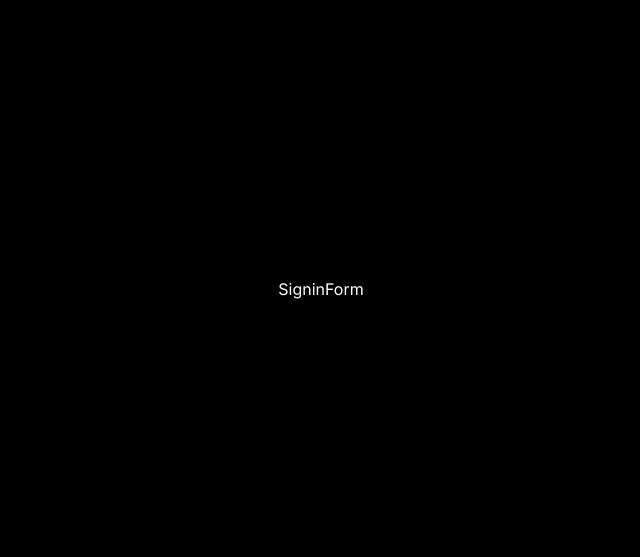
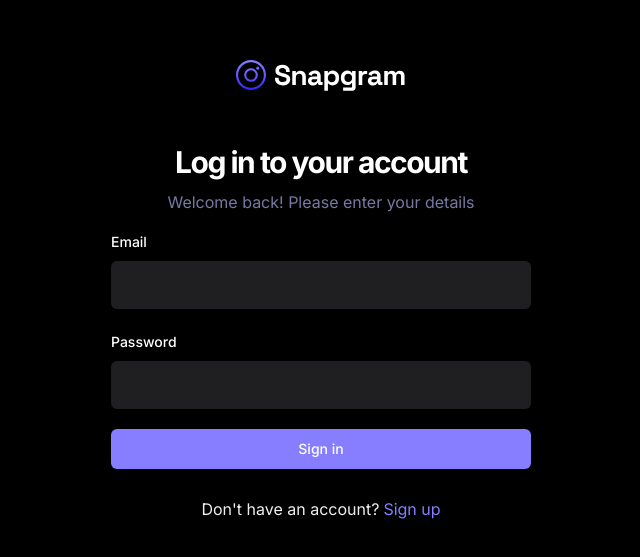
Before and after one commit to DoodleHub/snapgram, a React (Vite) app: page /sign-in in a window 1280 px wide. Shown: the part 111-668 px from the top of the page, without its empty margins (319-959 px from the left). Built offline with nearby package versions, Linux system fonts and the light colour scheme; no server answers.

Commit message:
feat: implement sign in page

```diff
--- a/src/_auth/forms/SigninForm.tsx
+++ b/src/_auth/forms/SigninForm.tsx
@@ -1,5 +1,123 @@
+import { zodResolver } from '@hookform/resolvers/zod';
+import { useForm } from 'react-hook-form';
+import { z } from 'zod';
+import { Link, useNavigate } from 'react-router-dom';
+
+import { Button } from '@/components/ui/button';
+import {
+  Form,
+  FormControl,
+  FormField,
+  FormItem,
+  FormLabel,
+  FormMessage,
+} from '@/components/ui/form';
+import { Input } from '@/components/ui/input';
+import { SigninValidation } from '@/lib/validation';
+import Loader from '@/components/shared/Loader';
+import { useToast } from '@/components/ui/use-toast';
+import { useSignInAccount } from '@/lib/react-query/queriesAndMutations';
+import { useUserContext } from '@/context/AuthContext';
+
 const SigninForm = () => {
-  return <div>SigninForm</div>;
+  const { toast } = useToast();
+  const navigate = useNavigate();
+  const { checkAuthUser, isLoading: isUserLoading } = useUserContext();
+
+  const { mutateAsync: signInAccount, isPending: isSigningin } =
+    useSignInAccount();
+
+  const form = useForm<z.infer<typeof SigninValidation>>({
+    resolver: zodResolver(SigninValidation),
+    defaultValues: {
+      email: '',
+      password: '',
+    },
+  });
+
+  async function onSubmit(values: z.infer<typeof SigninValidation>) {
+    const session = await signInAccount({
+      email: values.email,
+      password: values.password,
+    });
+
+    if (!session) {
+      return toast({ title: 'Sign in failed. Please try again.' });
+    }
+
+    const isLoggedIn = await checkAuthUser();
+
+    if (isLoggedIn) {
+      form.reset();
+      navigate('/');
+    } else {
+      return toast({ title: 'Sign up failed. Please try again.' });
+    }
+  }
+
+  return (
+    <Form {...form}>
+      <div className="sm:w-420 flex-center flex-col">
+        <img src="/assets/images/logo.svg" />
+        <h2 className="h3-bold md:h2-bold pt-5 sm:pt-12">
+          Log in to your account
+        </h2>
+        <p className="text-light-3 small-medium md:base-regular mt-2">
+          Welcome back! Please enter your details
+        </p>
+
+        <form
+          onSubmit={form.handleSubmit(onSubmit)}
+          className="flex flex-col gap-5 w-full mt-4"
+        >
+          <FormField
+            control={form.control}
+            name="email"
+            render={({ field }) => (
+              <FormItem>
+                <FormLabel>Email</FormLabel>
+                <FormControl>
+                  <Input type="email" className="shad-input" {...field} />
+                </FormControl>
+                <FormMessage />
+              </FormItem>
+            )}
+          />
+          <FormField
+            control={form.control}
+            name="password"
+            render={({ field }) => (
+              <FormItem>
+                <FormLabel>Password</FormLabel>
+                <FormControl>
+                  <Input type="password" className="shad-input" {...field} />
+                </FormControl>
+                <FormMessage />
+              </FormItem>
+            )}
+          />
+          <Button type="submit" className="shad-button_primary">
+            {isSigningin || isUserLoading ? (
+              <div className="flex-center gap-2">
+                <Loader /> Loading...
+              </div>
+            ) : (
+              'Sign in'
+            )}
+          </Button>
+          <p className="text-small-regular text-light-2 text-center mt-2">
+            Don't have an account?
+            <Link
+              to="/sign-up"
+              className="text-primary-500 text-small-semibold ml-1"
+            >
+              Sign up
+            </Link>
+          </p>
+        </form>
+      </div>
+    </Form>
+  );
 };
 
 export default SigninForm;
--- a/src/_auth/forms/SignupForm.tsx
+++ b/src/_auth/forms/SignupForm.tsx
@@ -139,7 +139,7 @@
             )}
           />
           <Button type="submit" className="shad-button_primary">
-            {isCreatingAccount ? (
+            {isCreatingAccount || isSigningIn || isUserLoading ? (
               <div className="flex-center gap-2">
                 <Loader /> Loading...
               </div>
--- a/src/context/AuthContext.tsx
+++ b/src/context/AuthContext.tsx
@@ -30,9 +30,11 @@
   const [isAuthenticated, setIsAuthenticated] = useState(false);
 
   useEffect(() => {
+    const cookieFallback = localStorage.getItem('cookieFallback');
     if (
-      localStorage.getItem('cookieFallback') === '[]' ||
-      localStorage.getItem('cookieFallback') === null
+      cookieFallback === '[]' ||
+      cookieFallback === null ||
+      cookieFallback === undefined
     ) {
       navigate('/sign-in');
     }
--- a/src/lib/validation/index.ts
+++ b/src/lib/validation/index.ts
@@ -10,3 +10,10 @@
     .string()
     .min(8, { message: 'Password must be at least 8 characters.' }),
 });
+
+export const SigninValidation = z.object({
+  email: z.string().email(),
+  password: z
+    .string()
+    .min(8, { message: 'Password must be at least 8 characters.' }),
+});
```
